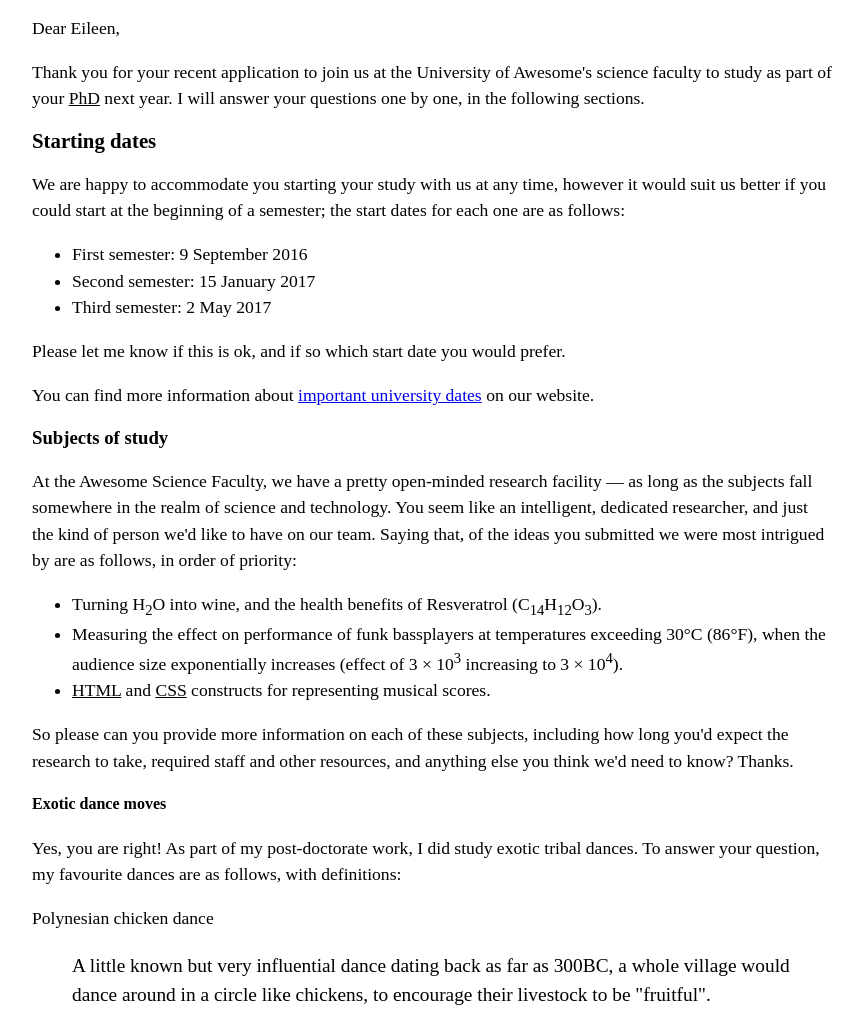
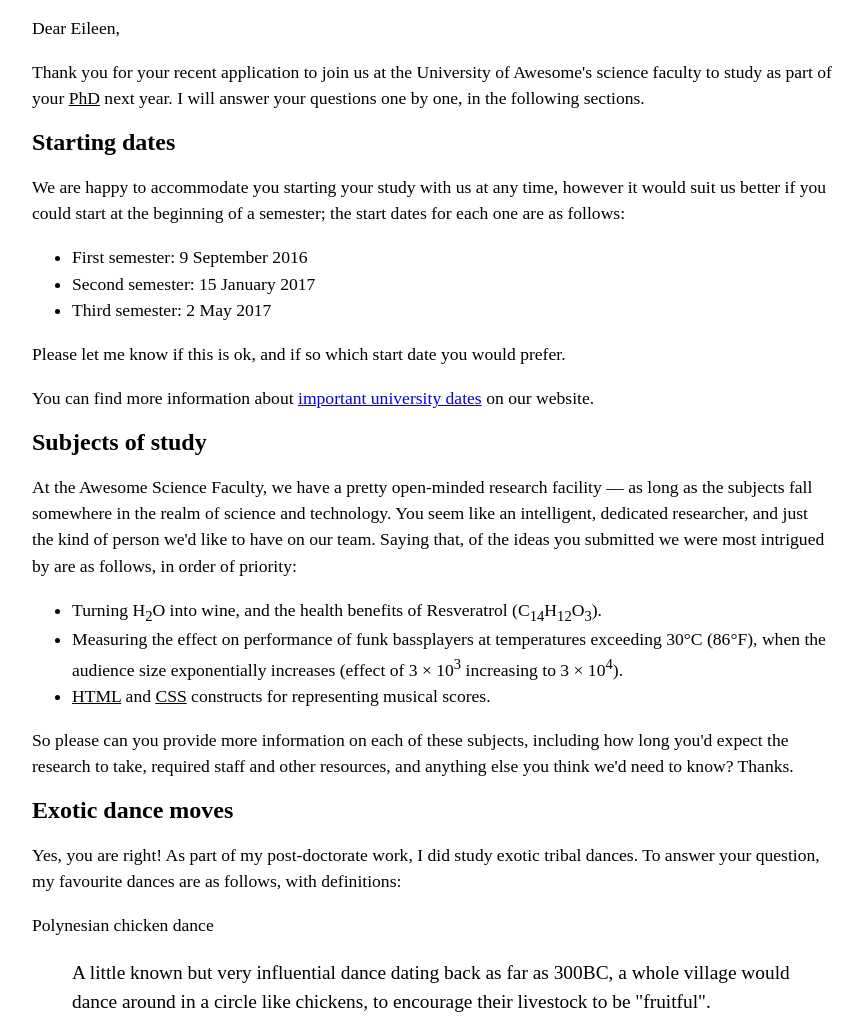
Before and after one commit to komatuna10/git-tutorial, a plain HTML site: page index.html in a window 1280 px wide. Shown: the part 549-1570 px from the top of the page, without its empty margins (208-1071 px from the left). Drawn offline with Linux system fonts and the light colour scheme.

Commit message:
再１１

```diff
--- a/index.html
+++ b/index.html
@@ -30,7 +30,7 @@
 
 <p>Thank you for your recent application to join us at the University of Awesome's science faculty to study as part of your <u>PhD</u> next year. I will answer your questions one by one, in the following sections.</p>
 
-<h2>Starting dates</h2>
+<h1>Starting dates</h1>
 
 <p>We are happy to accommodate you starting your study with us at any time, however it would suit us better if you could start at the beginning of a semester; the start dates for each one are as follows:</p>
 <ul>
@@ -44,7 +44,7 @@
 <p>You can find more information about <a href="http://example.com">important university dates</a> on our website.</p>
 
 
-<h3>Subjects of study</h3>
+<h1>Subjects of study</h1>
 <p>
 At the Awesome Science Faculty, we have a pretty open-minded research facility — as long as the subjects fall somewhere in the realm of science and technology. You seem like an intelligent, dedicated researcher, and just the kind of person we'd like to have on our team. Saying that, of the ideas you submitted we were most intrigued by are as follows, in order of priority:
 </p>
@@ -57,7 +57,7 @@ At the Awesome Science Faculty, we have a pretty open-minded research facility
 So please can you provide more information on each of these subjects, including how long you'd expect the research to take, required staff and other resources, and anything else you think we'd need to know? Thanks.
 </p>
 
-<h4>Exotic dance moves</h4>
+<h1>Exotic dance moves</h1>
 <p>
 Yes, you are right! As part of my post-doctorate work, I did study exotic tribal dances. To answer your question, my favourite dances are as follows, with definitions:
 </p>
```
